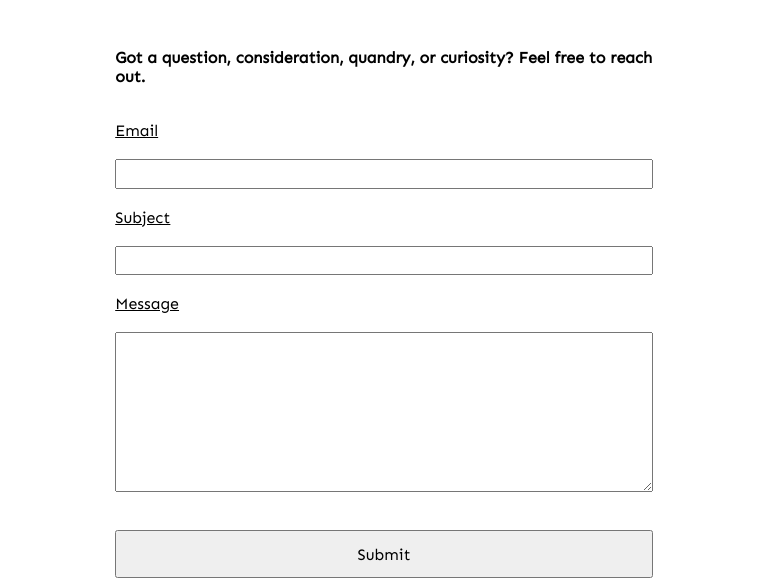
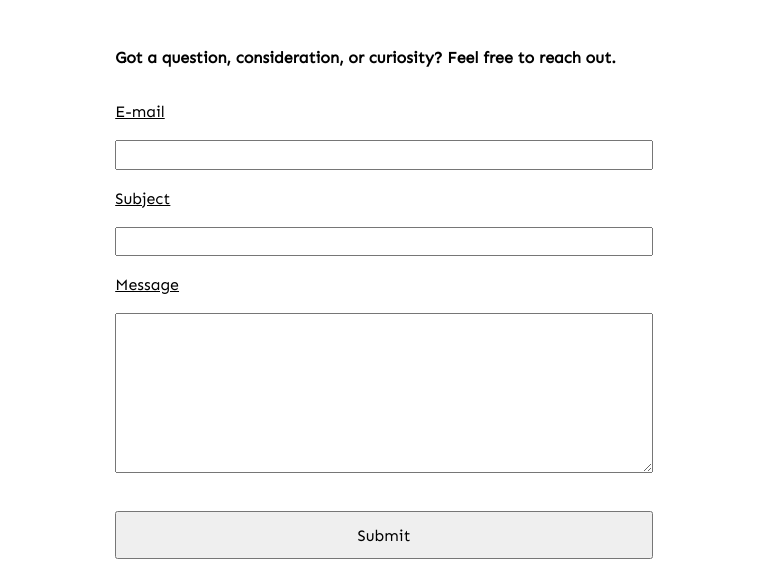
Before and after one commit to nlamo/personal-website, a PHP site: page /contact.php in a window 768 px wide. Shown: the part 244-832 px from the top of the page. Run offline with PHP 8.4, Linux system fonts and the light colour scheme; grey boxes are pictures that could not be loaded.

Commit message:
minor responsiveness changes, tiny change to contact form message

```diff
--- a/contact.php
+++ b/contact.php
@@ -100,9 +100,9 @@
     <section>
         <div class="form-container">
             <form method="POST" action="<?php echo $_SERVER['PHP_SELF']; ?>">
-                <p><b>Got a question, consideration, quandry, or curiosity? Feel free to reach out. </b></p><br>
+                <p><b>Got a question, consideration, or curiosity? Feel free to reach out. </b></p><br>
 
-                <label><u>Email</u></label><br>
+                <label><u>E-mail</u></label><br>
                 <input type="text" name="email">
 
                 <br>
--- a/css/media-queries.css
+++ b/css/media-queries.css
@@ -36,7 +36,7 @@
 
     .portrait-container {
         margin-top: 40px;
-        margin-bottom: -20px;
+        margin-bottom: -40px;
     }
 
     .about-me {
@@ -81,7 +81,7 @@
 
     .portrait-container {
         margin-top: 60px;
-        margin-bottom: 40px;
+        margin-bottom: 20px;
     }
 
     .about-me {
@@ -149,6 +149,7 @@
     .portrait-container {
         margin-top: 20px;
         margin-bottom: 20px;
+        margin-left: 90px;
         height: 90%;
         width: 100%;
     }
```
